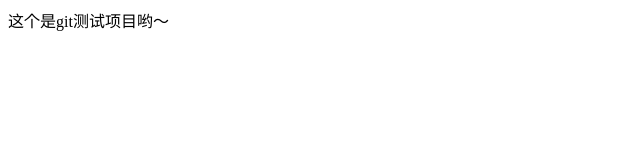
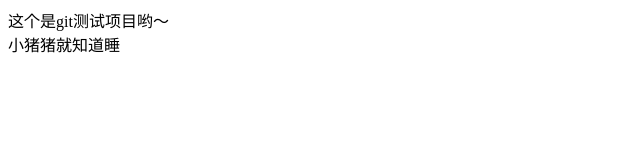
Before and after one commit to ybyvwk/gittest, a plain HTML site: page index.html in a window 1280 px wide. Shown: the whole page, without its empty margins (0-640 px from the left). Drawn offline with Linux system fonts and the light colour scheme.

Commit message:
再提交一次嘿嘿

```diff
--- a/index.html
+++ b/index.html
@@ -6,5 +6,6 @@
 </head>
 <body>
 	<div>这个是git测试项目哟～</div>
+	<div>小猪猪就知道睡</div>
 </body>
 </html>
```
